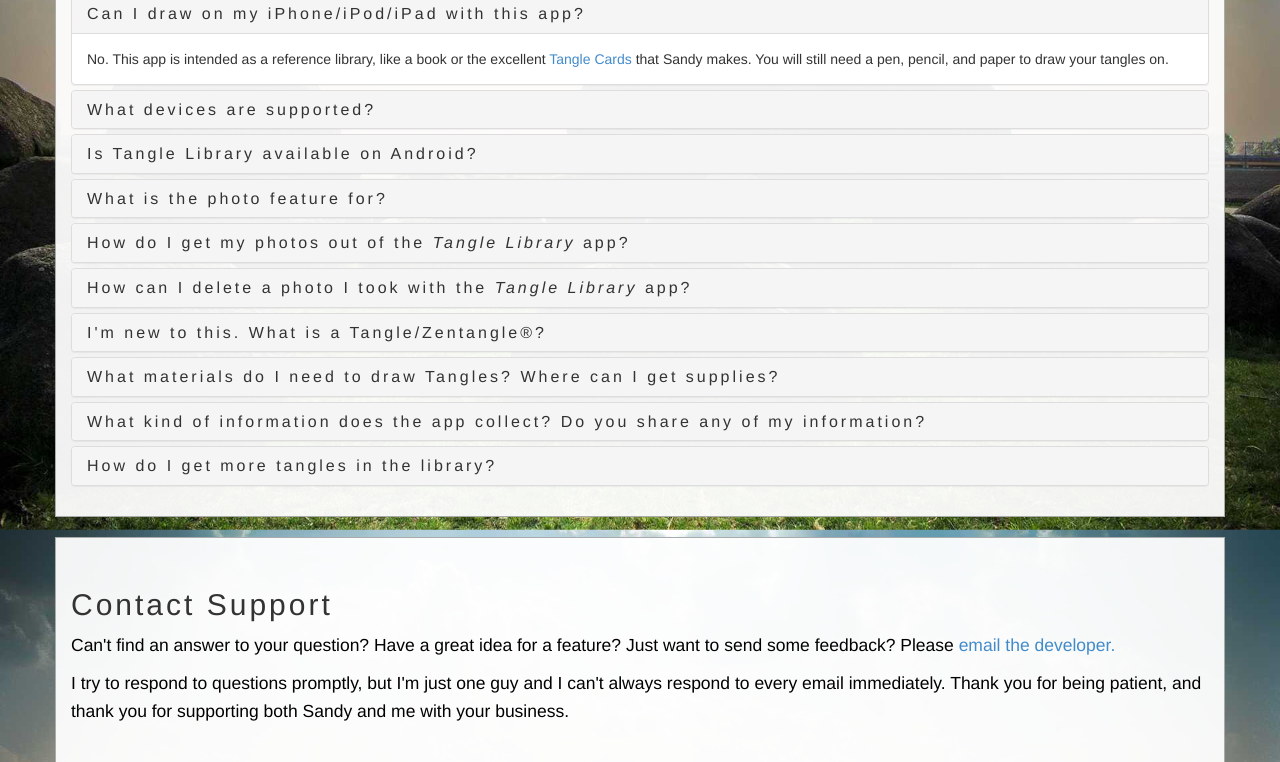
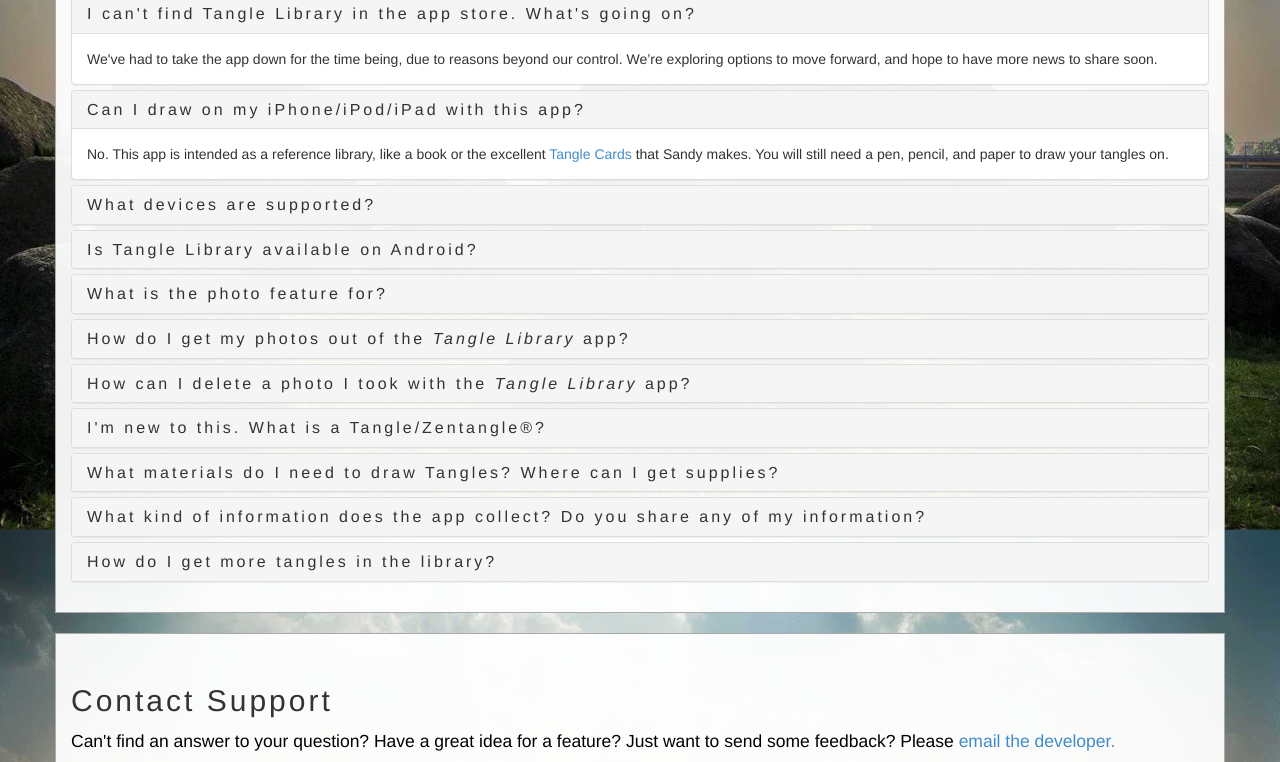
Before and after one commit to igmcdowell/tangle-patterns-web, a plain HTML site: page support.html in a window 1280 px wide. Shown: the part 285-1047 px from the top of the page. Drawn offline with Linux system fonts and the light colour scheme.

Commit message:
Add FAQ for missing app.

```diff
--- a/support.html
+++ b/support.html
@@ -30,6 +30,21 @@
 
 
           <div class="panel-group text-left" id="accordion">
+
+  <div class="panel panel-default">
+    <div class="panel-heading">
+      <h4 class="panel-title">
+        <a data-toggle="collapse" data-parent="#accordion" href="#collapseZero">
+          I can't find Tangle Library in the app store. What's going on?
+        </a>
+      </h4>
+    </div>
+    <div id="collapseZero" class="panel-collapse collapse in">
+      <div class="panel-body">
+        We've had to take the app down for the time being, due to reasons beyond our control. We’re exploring options to move forward, and hope to have more news to share soon.
+      </div>
+    </div>
+  </div>
 
   <div class="panel panel-default">
     <div class="panel-heading">
```
